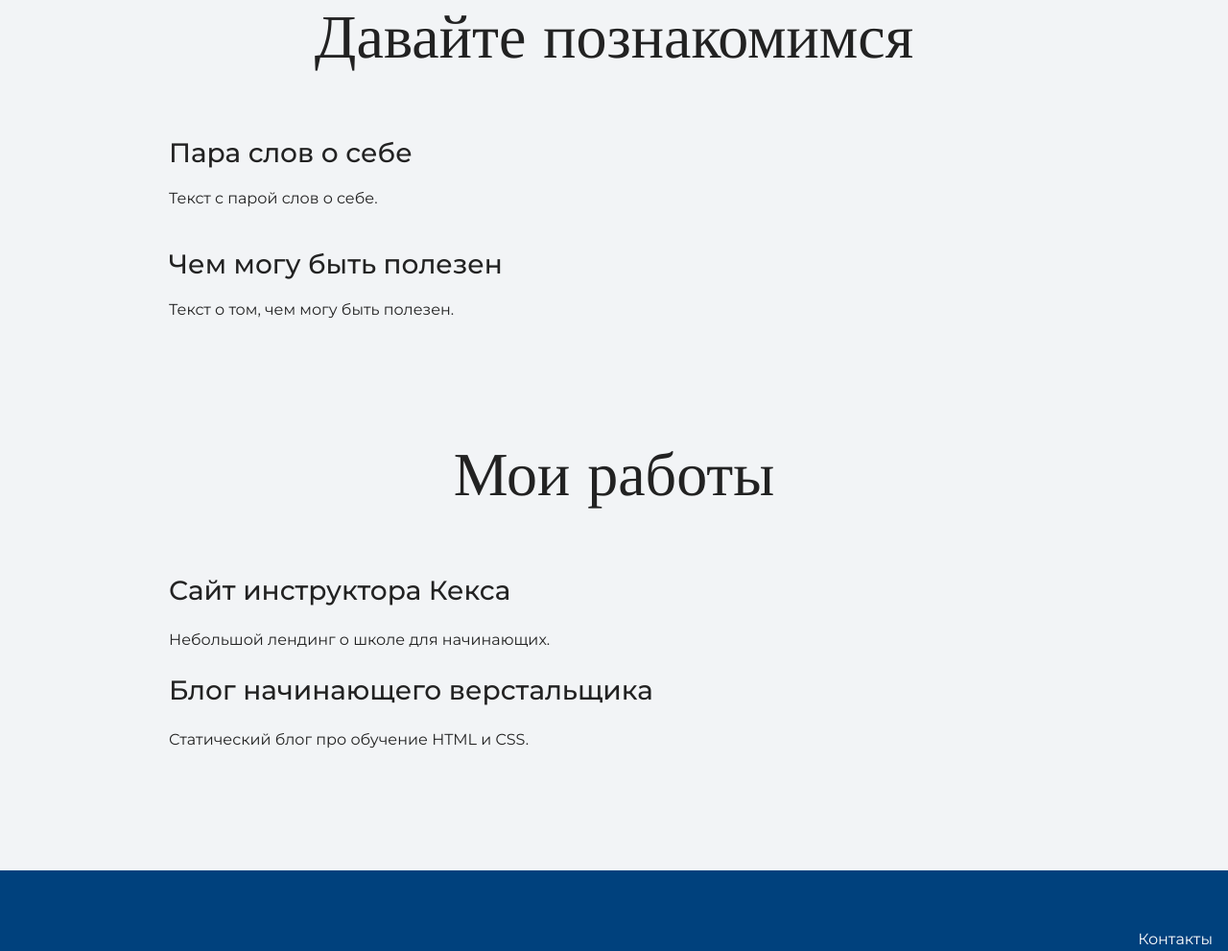
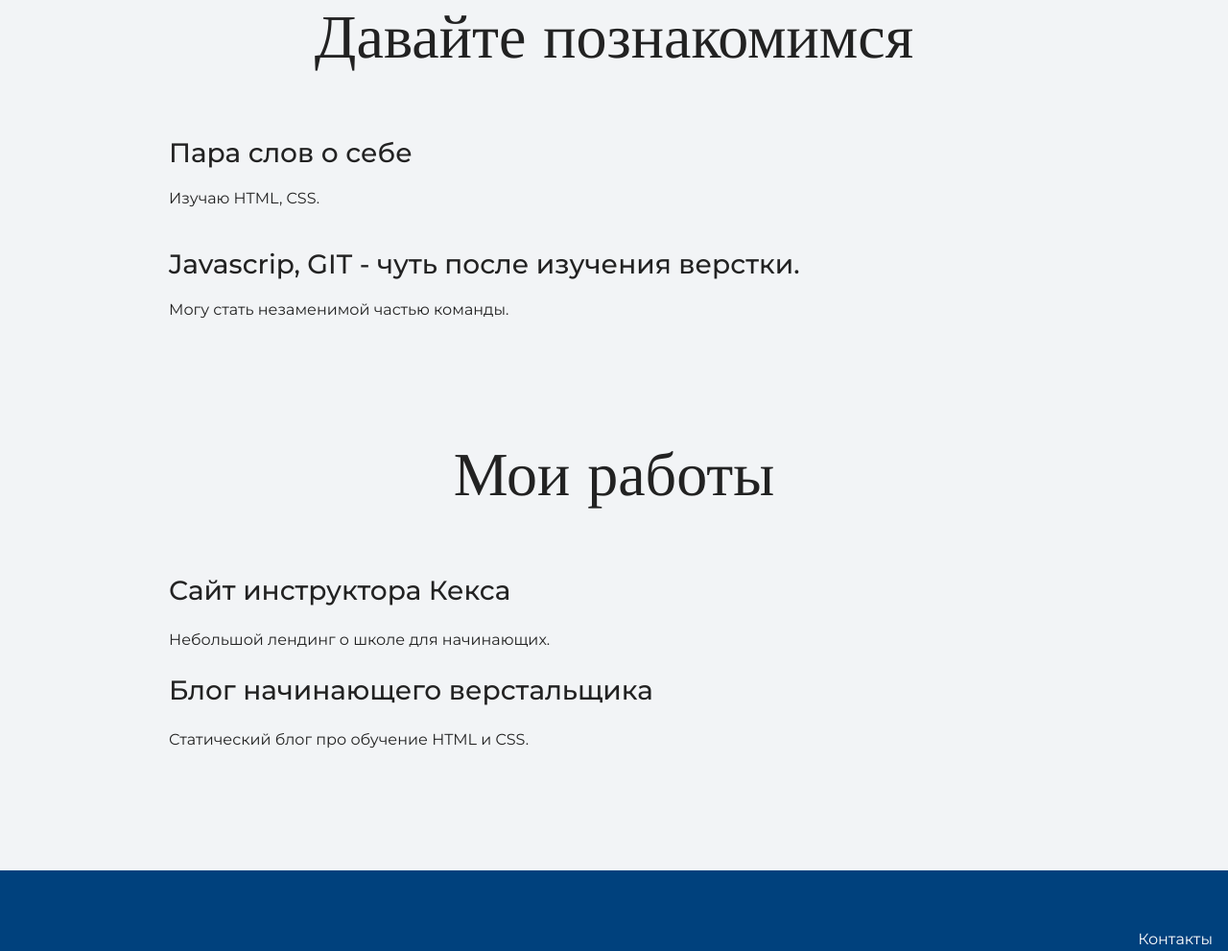
Before and after one commit to Maksim2806/first_layout, a plain HTML site: page index.html in a window 1280 px wide. Shown: the part 1033-2024 px from the top of the page at 96% size. Drawn offline with nearby package versions, Linux system fonts and the light colour scheme.

Commit message:
Изменил текстовое содержание страницы

```diff
--- a/index.html
+++ b/index.html
@@ -23,9 +23,9 @@
       <div class="container">
       <h2 class="subheading">Давайте познакомимся</h2>
       <h3>Пара слов о себе</h3>
-      <p>Текст с парой слов о себе.</p>
-      <h3>Чем могу быть полезен</h3>
-      <p>Текст о том, чем могу быть полезен.</p>
+      <p>Изучаю HTML, CSS.</p>
+      <h3>Javascrip, GIT - чуть после изучения верстки.</h3>
+      <p>Могу стать незаменимой частью команды.</p>
       </div>
     </section>
 
```
